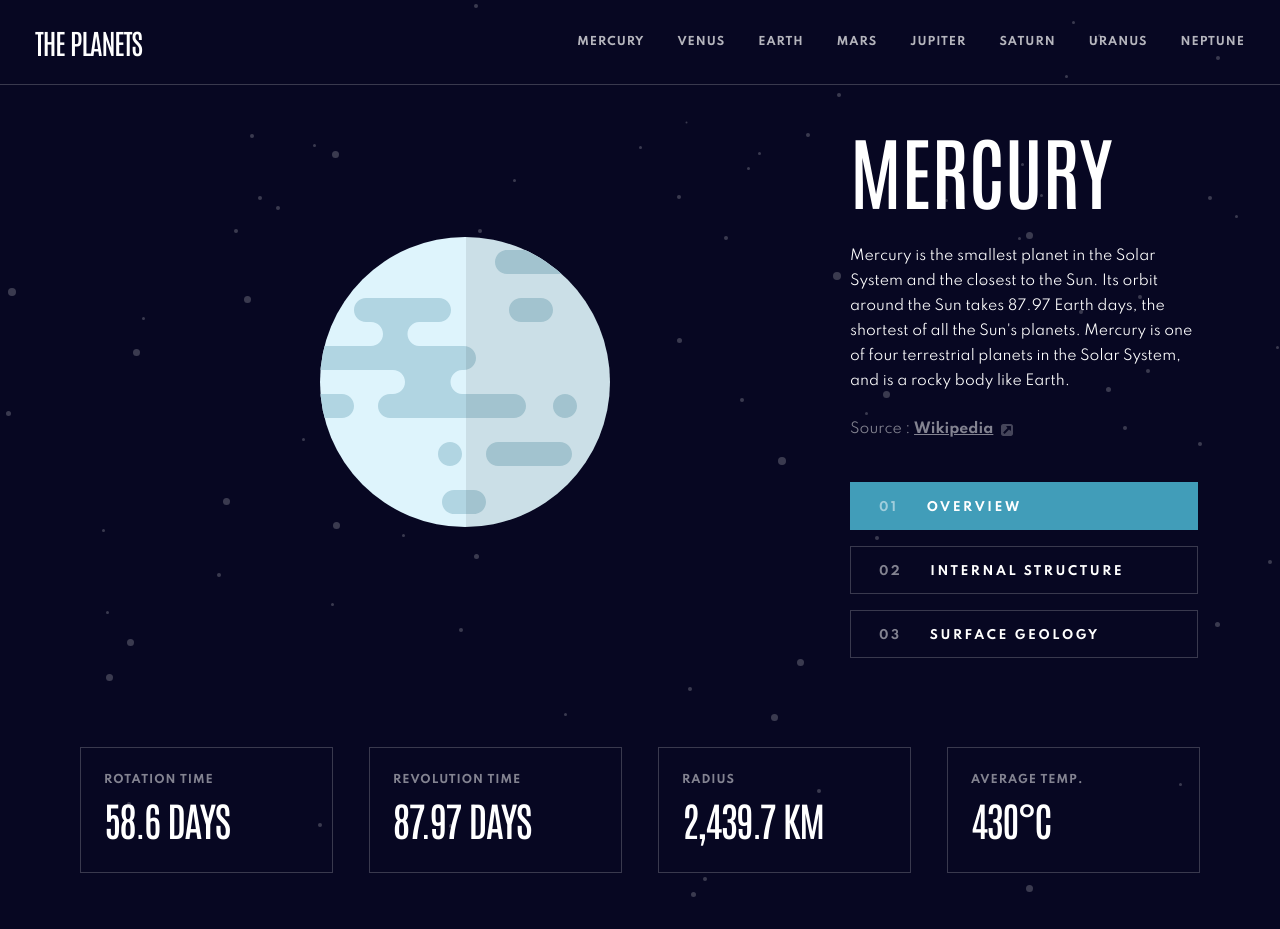
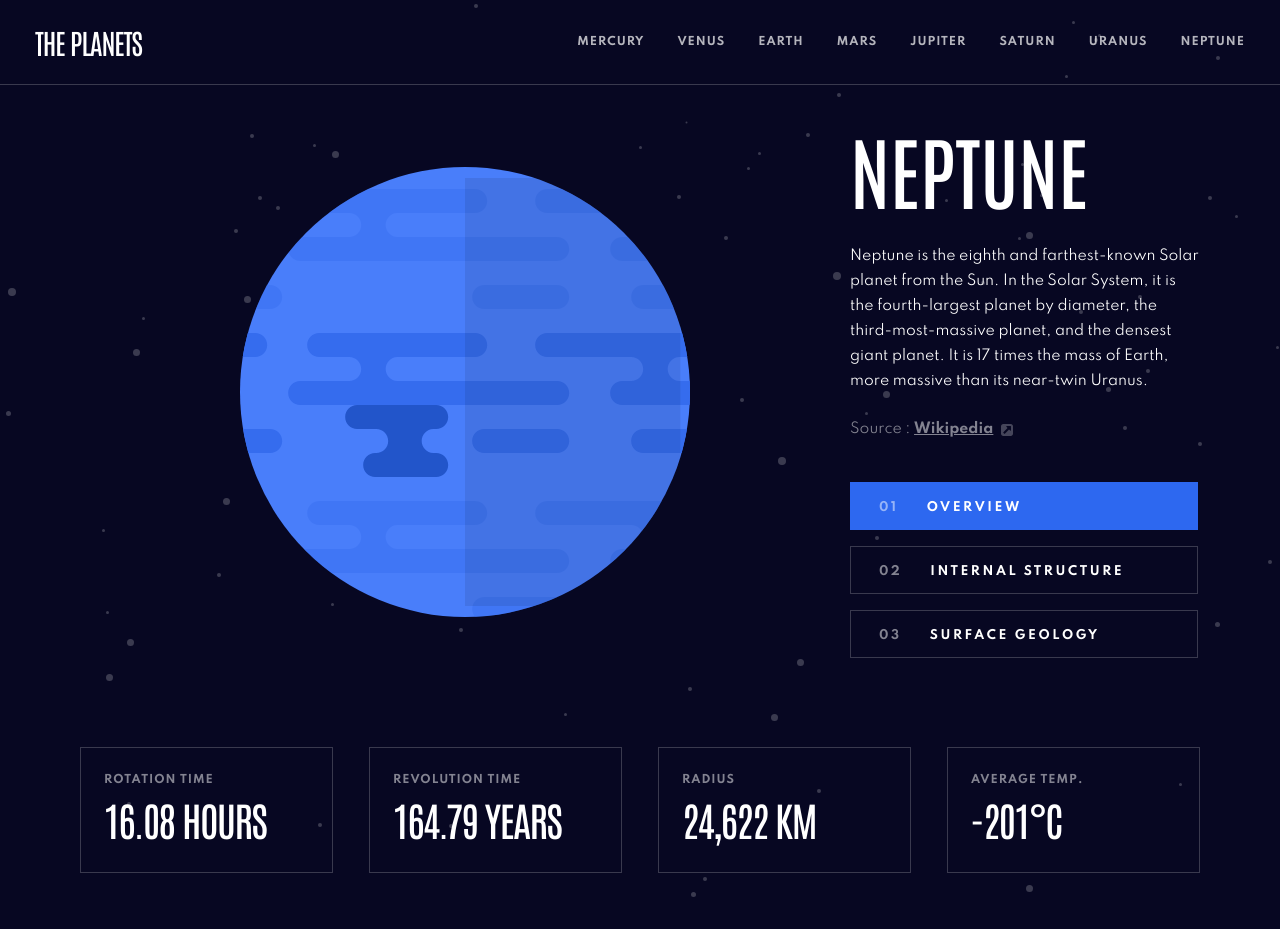
Before and after one commit to rmzvr/planets-fact, a React (Create React App) app: page /#/neptune in a window 1280 px wide. Before the commit this address led to /mercury. Built offline with nearby package versions, Linux system fonts and the light colour scheme.

Commit message:
Fixed routing on gh-pages

```diff
--- a/package.json
+++ b/package.json
@@ -11,7 +11,7 @@
   },
   "scripts": {
     "start": "react-scripts start",
-    "build": "react-scriptsz build",
+    "build": "react-scripts build",
     "predeploy": "npm run build",
     "deploy": "gh-pages -d build",
     "scss": "sass src/utils/styles/scss:src/utils/styles/css --watch"
--- a/src/components/App/App.jsx
+++ b/src/components/App/App.jsx
@@ -1,14 +1,14 @@
 import React from "react";
-import { BrowserRouter } from "react-router-dom";
+import { HashRouter } from "react-router-dom";
 import AppRouter from "../AppRouter";
 import Header from "../UI/Header/Header";
 
 function App() {
   return (
-    <BrowserRouter>
+    <HashRouter>
       <Header />
       <AppRouter />
-    </BrowserRouter>
+    </HashRouter>
   );
 }
 
--- a/src/components/AppRouter.jsx
+++ b/src/components/AppRouter.jsx
@@ -14,15 +14,15 @@ function AppRouter() {
   return (
     <Routes>
       <Route path="*" element={<Navigate to="/mercury" />} />
-      <Route path="/" element={<Navigate to="mercury" />} />
-      <Route path="mercury" element={<Mercury />} />
-      <Route path="venus" element={<Venus />} />
-      <Route path="earth" element={<Earth />} />
-      <Route path="mars" element={<Mars />} />
-      <Route path="jupiter" element={<Jupiter />} />
-      <Route path="saturn" element={<Saturn />} />
-      <Route path="uranus" element={<Uranus />} />
-      <Route path="neptune" element={<Neptune />} />
+      <Route path="/" element={<Navigate to="/mercury" />} />
+      <Route path="/mercury" element={<Mercury />} />
+      <Route path="/venus" element={<Venus />} />
+      <Route path="/earth" element={<Earth />} />
+      <Route path="/mars" element={<Mars />} />
+      <Route path="/jupiter" element={<Jupiter />} />
+      <Route path="/saturn" element={<Saturn />} />
+      <Route path="/uranus" element={<Uranus />} />
+      <Route path="/neptune" element={<Neptune />} />
     </Routes>
   );
 }
--- a/src/components/UI/Tab/TabList.jsx
+++ b/src/components/UI/Tab/TabList.jsx
@@ -3,7 +3,7 @@ import Tab from "./Tab";
 import styles from "./Tab.module.scss";
 
 function TabList({ activeTab, setActiveTab }) {
-  let planetName = window.location.pathname.substring(1);
+  let planetName = window.location.hash.substring(2);
 
   const tabs = [
     {
--- a/src/utils/getPlanet.js
+++ b/src/utils/getPlanet.js
@@ -1,6 +1,6 @@
 export default function getPlanet(planets) {
-  const path = window.location.pathname;
-  const planetName = path.substring(1);
+  const path = window.location.hash;
+  const planetName = path.substring(2);
 
   const planet = planets.find(
     (planet) => planet.name.toLowerCase() === planetName
```
